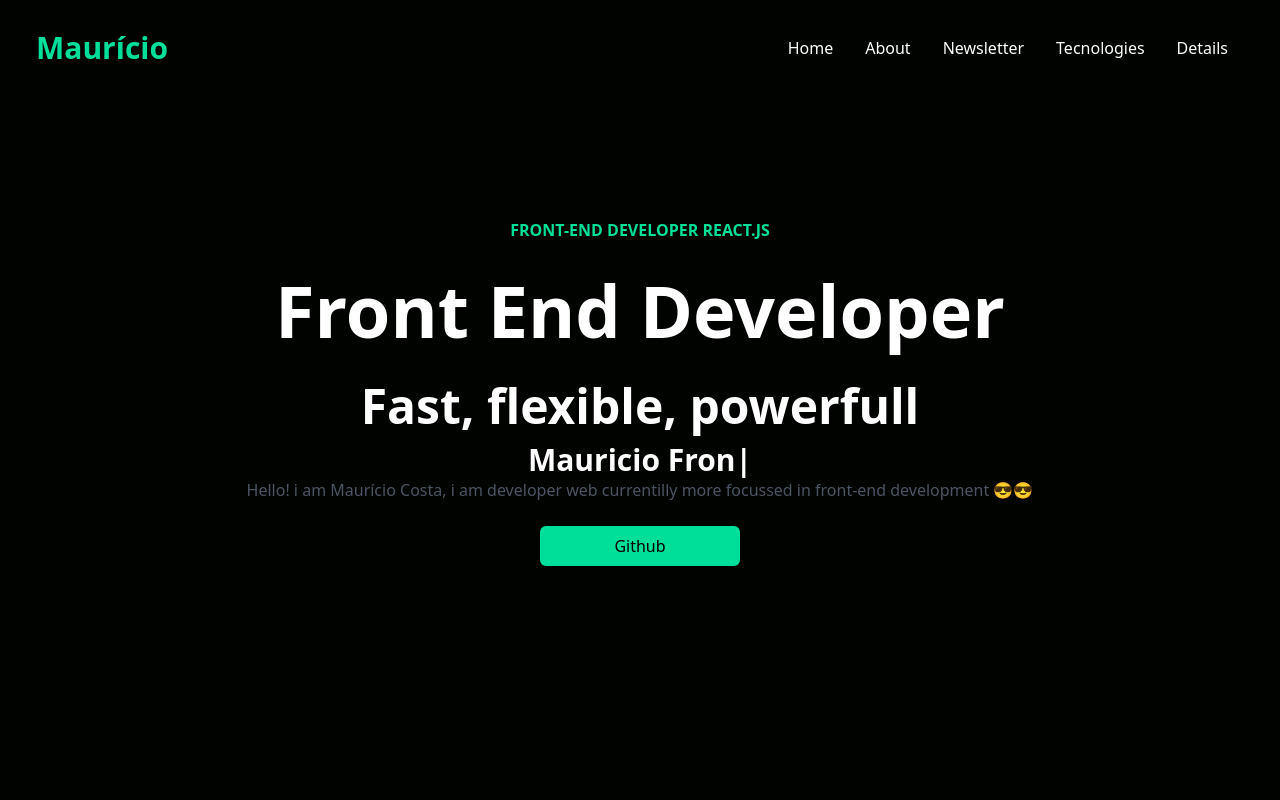
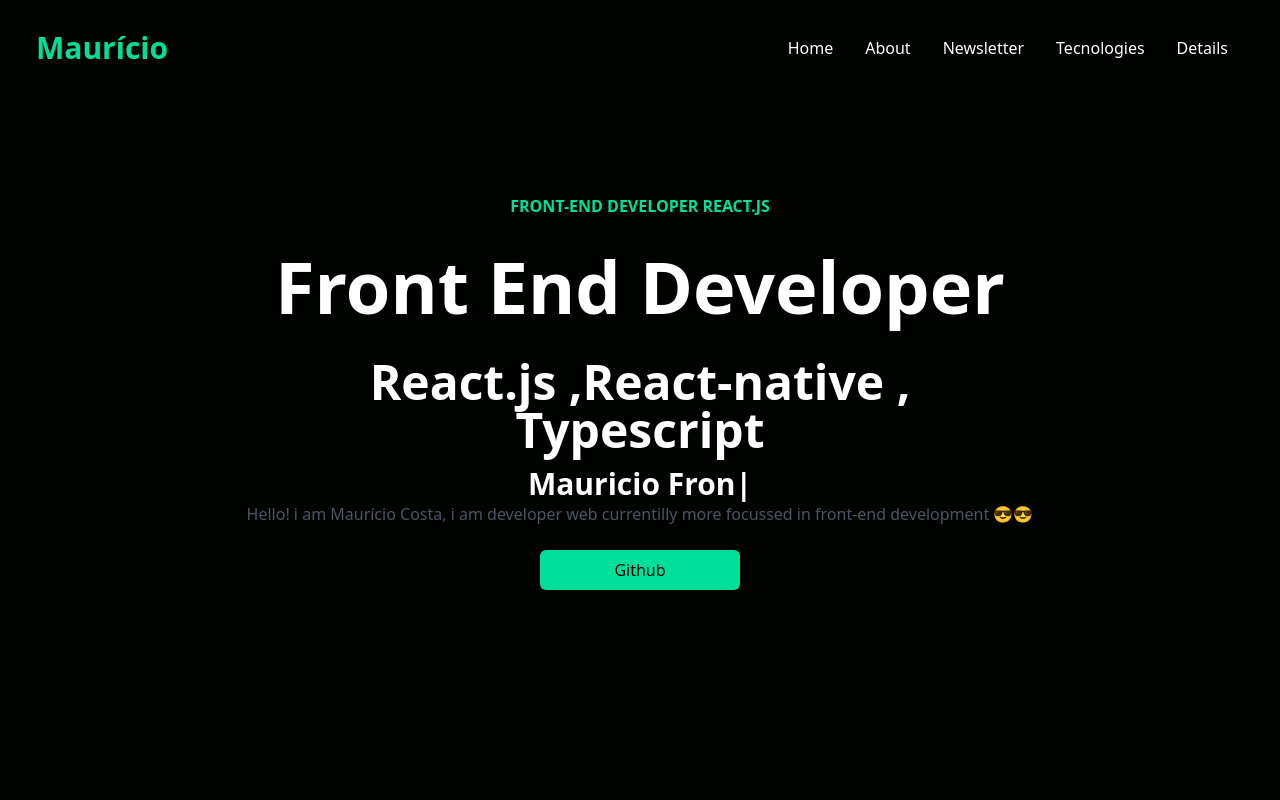
Before and after one commit to mauriciocosta404/portifolio, a React (Create React App) app: page / in a window 1280 px wide. Shown: the top 800 px of the page. Built offline with nearby package versions, Linux system fonts and the light colour scheme.

Commit message:
fix: adicionando novos titulos

```diff
--- a/src/components/hero.tsx
+++ b/src/components/hero.tsx
@@ -12,7 +12,7 @@ const Hero = ({ nav, setNav }: NavProps)=>{
                 <p className="text-[#00df9a] font-bold p-2 uppercase">front-end developer react.js</p>
                 <h1 className="md:text-7xl sm:text-6xl text-4xl font-bold md:py-6">Front End Developer</h1>
                 <div>
-                    <p className="md:text-5xl sm:text-4xl text-xl py-3 font-bold">Fast, flexible, powerfull</p>
+                    <p className="md:text-5xl sm:text-4xl text-xl py-3 font-bold">React.js ,React-native , Typescript</p>
                     <Typed className="md:text-3xl sm:text-1xl text-xl font-bold" strings={['Mauricio Front-End 😎']} typeSpeed={120} backSpeed={140} loop/>
                 </div>
                 <p className='md:text-1xl font-bold-300 text-gray-600'>Hello! i am Maurício Costa, i am developer web currentilly more focussed in front-end development 😎😎</p>
```
